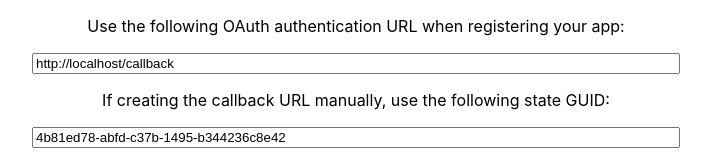
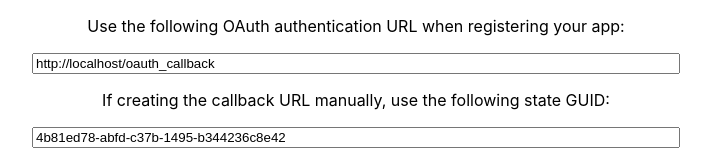
Before and after one commit to staafl/oauth-manual-token, a React (Create React App) app: page / in a window 1280 px wide. Shown: the top 160 px of the page, without its empty margins (284-995 px from the left). Built offline with nearby package versions, Linux system fonts and the light colour scheme.

Commit message:
Callback page
[master]

```diff
--- a/src/App.js
+++ b/src/App.js
@@ -6,7 +6,7 @@ class App extends Component {
     super();
     this.state = { link: "", clientId: "clientId", scope: "scope", link_option: "" };
     this.oauth_state = guid();
-    this.oauth_callback_url = window.location.href + "callback";
+    this.oauth_callback_url = window.location.href + "oauth_callback";
     this.anchor_element = React.createRef();
   }
 
@@ -21,7 +21,7 @@ class App extends Component {
   render() {
     return (
       <div className="App" style={{width: "100%"}}>
-        <p>Use the following OAuth authentication URL when registering your app: </p>
+        <p>Use the following OAuth authentication URL when registering your app:</p>
         <input readOnly value={this.oauth_callback_url} style={{width: "50%"}} />
         <p>If creating the callback URL manually, use the following state GUID:</p>
         <input readOnly value={this.oauth_state} style={{width: "50%"}} />
--- /dev/null
+++ b/src/CallbackPage.js
@@ -0,0 +1,17 @@
+import React, { Component } from 'react';
+
+class CallbackPage extends Component {
+  constructor() {
+    super();
+  }
+
+  render() {
+    return (
+      <div>
+        Hi!
+      </div>
+    );
+  }
+}
+
+export default CallbackPage;
--- a/src/index.js
+++ b/src/index.js
@@ -2,9 +2,15 @@ import React from 'react';
 import ReactDOM from 'react-dom';
 import './index.css';
 import App from './App';
+import CallbackPage from './CallbackPage';
 import * as serviceWorker from './serviceWorker';
 
-ReactDOM.render(<App />, document.getElementById('root'));
+debugger;
+if (~window.location.href.indexOf("/oauth_callback")) {
+    ReactDOM.render(<CallbackPage />, document.getElementById('root'));
+} else {
+    ReactDOM.render(<App />, document.getElementById('root'));
+}
 
 // If you want your app to work offline and load faster, you can change
 // unregister() to register() below. Note this comes with some pitfalls.
```
